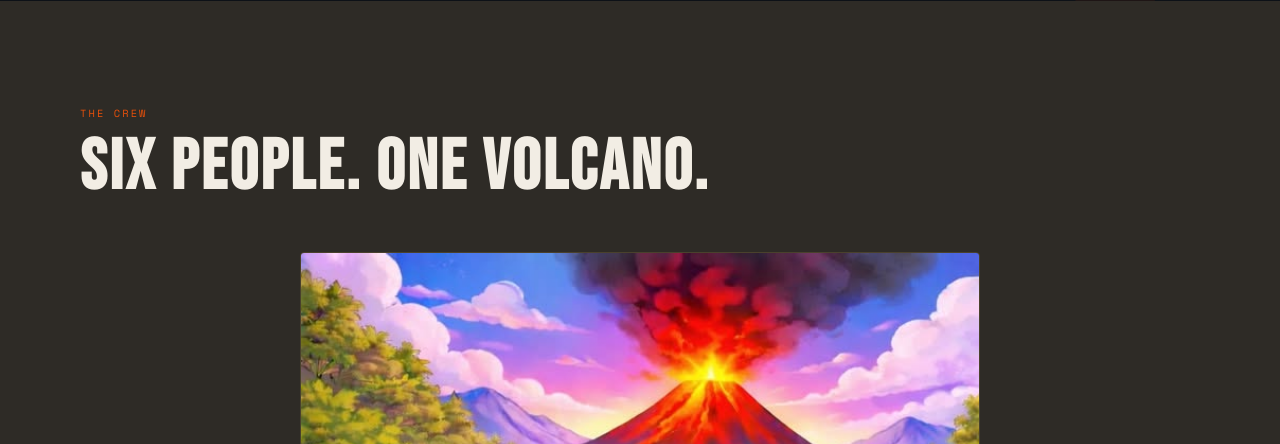
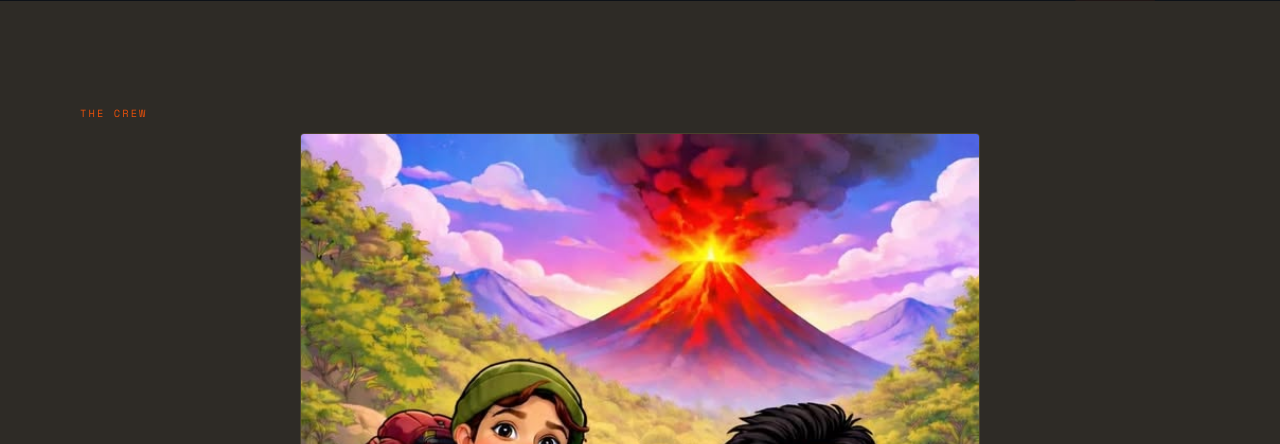
Before and after one commit to kevin-ayalaaragon/acatenango-itinerary, a Django app: template itinerary/templates/itinerary/index.html in a window 1280 px wide. Shown: the part 799-1243 px from the top of the page. Run offline with Django 4.2, Linux system fonts and the light colour scheme; the template is opened without the code that fills it, so the values that code supplies are empty.

Commit message:
update heading

```diff
--- a/itinerary/templates/itinerary/index.html
+++ b/itinerary/templates/itinerary/index.html
@@ -92,7 +92,6 @@
 <section id="crew-section">
   <div class="section-inner">
     <p class="section-tag reveal">The Crew</p>
-    <h2 class="section-title reveal">Six People. One Volcano.</h2>
     <div class="crew-photo-wrap reveal">
       <img src="{% static 'itinerary/img/group-photo.jpg' %}" alt="The crew — Acatenango 2025" class="crew-photo"/>
       <div class="crew-caption">Apr 23–28, 2025 · Antigua, Guatemala · Volcán Acatenango 3,976m</div>
```
